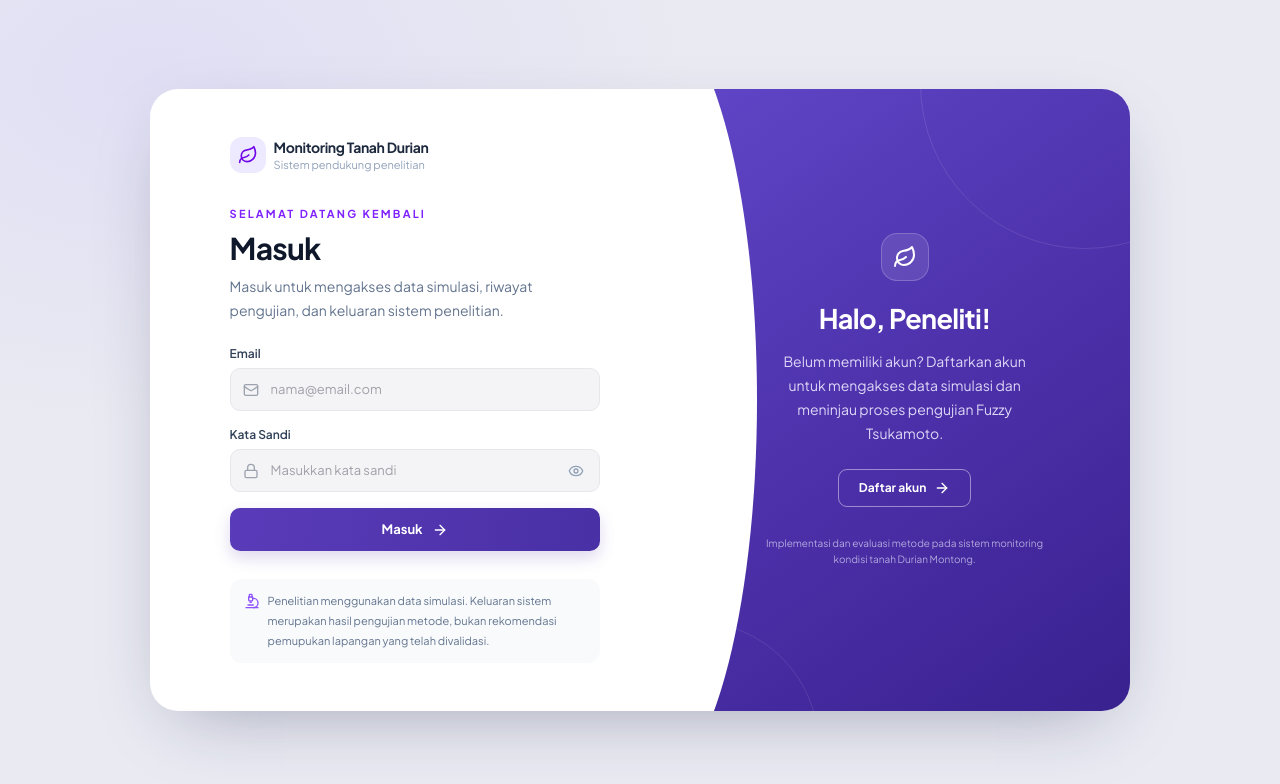
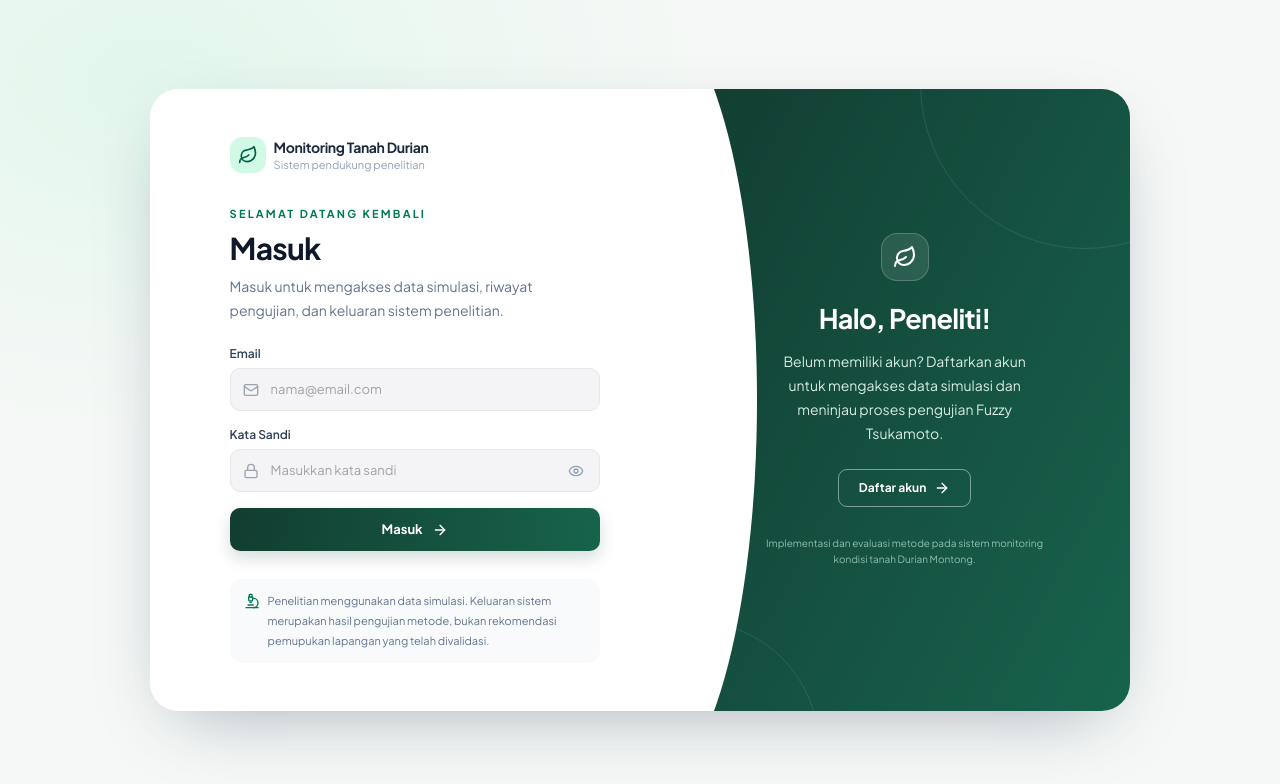
Before and after one commit to andri-irawan79/monitoring_web, a Vue app in the folder frontend/: page /login in a window 1280 px wide. Shown: the top 784 px of the page. Built offline with nearby package versions, Linux system fonts and the light colour scheme; no server answers.

Commit message:
Align login authentication palette with dashboard emerald theme

```diff
--- a/frontend/src/views/LoginView.vue
+++ b/frontend/src/views/LoginView.vue
@@ -71,7 +71,7 @@ const submitLogin = async () => {
       <div class="flex items-center px-6 py-9 sm:px-10 sm:py-12 lg:px-12">
         <div class="mx-auto w-full max-w-[370px]">
           <div class="mb-8 flex items-center justify-center gap-2 lg:justify-start">
-            <div class="flex h-9 w-9 items-center justify-center rounded-xl bg-violet-100 text-violet-700">
+            <div class="flex h-9 w-9 items-center justify-center rounded-xl bg-emerald-100 text-emerald-800">
               <Leaf class="h-5 w-5" />
             </div>
             <div>
@@ -81,7 +81,7 @@ const submitLogin = async () => {
           </div>
 
           <div class="mb-6 text-center lg:text-left">
-            <p class="mb-2 text-[11px] font-bold uppercase tracking-[0.2em] text-violet-600">
+            <p class="mb-2 text-[11px] font-bold uppercase tracking-[0.2em] text-emerald-700">
               Selamat datang kembali
             </p>
             <h1 class="text-3xl font-bold tracking-tight text-slate-900">Masuk</h1>
@@ -176,7 +176,7 @@ const submitLogin = async () => {
           </form>
 
           <div class="mt-7 flex items-start gap-2 rounded-xl bg-slate-50 px-3.5 py-3 text-[11px] leading-5 text-slate-500">
-            <Microscope class="mt-0.5 h-4 w-4 shrink-0 text-violet-500" />
+            <Microscope class="mt-0.5 h-4 w-4 shrink-0 text-emerald-700" />
             <p>
               Penelitian menggunakan data simulasi. Keluaran sistem merupakan hasil pengujian metode, bukan rekomendasi pemupukan lapangan yang telah divalidasi.
             </p>
@@ -192,14 +192,14 @@ const submitLogin = async () => {
             <Leaf class="h-6 w-6 text-white" />
           </div>
           <p class="text-2xl font-bold tracking-tight sm:text-[27px]">Halo, Peneliti!</p>
-          <p class="mx-auto mt-3 max-w-[250px] text-sm leading-6 text-violet-100/90">
+          <p class="mx-auto mt-3 max-w-[250px] text-sm leading-6 text-emerald-50/90">
             Belum memiliki akun? Daftarkan akun untuk mengakses data simulasi dan meninjau proses pengujian Fuzzy Tsukamoto.
           </p>
           <RouterLink to="/register" class="auth-side-button mt-6">
             Daftar akun
             <ArrowRight class="h-4 w-4" />
           </RouterLink>
-          <p class="mt-7 text-[10px] leading-4 text-violet-100/65">
+          <p class="mt-7 text-[10px] leading-4 text-emerald-100/65">
             Implementasi dan evaluasi metode pada sistem monitoring kondisi tanah Durian Montong.
           </p>
         </div>
@@ -217,11 +217,11 @@ const submitLogin = async () => {
         aria-label="Login berhasil, sedang menyiapkan dashboard"
       >
         <section class="w-full max-w-sm rounded-[28px] border border-white/70 bg-white p-7 text-center shadow-2xl shadow-slate-950/20 sm:p-8">
-          <div class="mx-auto flex h-16 w-16 items-center justify-center rounded-full bg-violet-50 ring-8 ring-violet-50/70">
-            <CheckCircle2 class="h-9 w-9 text-violet-600" />
+          <div class="mx-auto flex h-16 w-16 items-center justify-center rounded-full bg-emerald-50 ring-8 ring-emerald-50/70">
+            <CheckCircle2 class="h-9 w-9 text-emerald-700" />
           </div>
 
-          <p class="mt-6 text-[11px] font-bold uppercase tracking-[0.18em] text-violet-700">
+          <p class="mt-6 text-[11px] font-bold uppercase tracking-[0.18em] text-emerald-700">
             Autentikasi Berhasil
           </p>
           <h2 class="mt-2 text-xl font-bold tracking-tight text-slate-900">
@@ -231,13 +231,13 @@ const submitLogin = async () => {
             Menyiapkan halaman sistem penelitian Anda.
           </p>
 
-          <div class="mt-6 flex items-center justify-center gap-2 text-sm font-semibold text-violet-700">
+          <div class="mt-6 flex items-center justify-center gap-2 text-sm font-semibold text-emerald-700">
             <LoaderCircle class="h-4 w-4 animate-spin" />
             <span>Membuka dashboard</span>
           </div>
 
-          <div class="mt-4 h-1.5 overflow-hidden rounded-full bg-violet-100">
-            <div class="login-progress h-full rounded-full bg-gradient-to-r from-violet-500 to-indigo-500" />
+          <div class="mt-4 h-1.5 overflow-hidden rounded-full bg-emerald-100">
+            <div class="login-progress h-full rounded-full bg-gradient-to-r from-emerald-500 to-lime-500" />
           </div>
         </section>
       </div>
@@ -248,8 +248,8 @@ const submitLogin = async () => {
 <style scoped>
 .auth-page {
   background:
-    radial-gradient(ellipse at 12% 10%, rgba(196, 181, 253, 0.22), transparent 34%),
-    #e9eaf2;
+    radial-gradient(ellipse at 12% 10%, rgba(167, 243, 208, 0.25), transparent 34%),
+    #f5f8f6;
 }
 
 .auth-shell {
@@ -257,7 +257,7 @@ const submitLogin = async () => {
 }
 
 .auth-side {
-  background: linear-gradient(145deg, #6046c7 0%, #4b2fa8 55%, #39218f 100%);
+  background: linear-gradient(118deg, #123d31 0%, #155342 58%, #17634c 100%);
 }
 
 .auth-side::before {
@@ -311,7 +311,7 @@ const submitLogin = async () => {
 }
 
 .auth-input-wrap:focus-within .auth-input-icon {
-  color: #6d4bc3;
+  color: #047857;
 }
 
 .auth-input {
@@ -339,9 +339,9 @@ const submitLogin = async () => {
 }
 
 .auth-input:focus {
-  border-color: #7659ce;
+  border-color: #059669;
   background: #fff;
-  box-shadow: 0 0 0 3px rgba(118, 89, 206, 0.12);
+  box-shadow: 0 0 0 3px rgba(16, 185, 129, 0.12);
 }
 
 .auth-input:disabled {
@@ -357,23 +357,23 @@ const submitLogin = async () => {
   justify-content: center;
   gap: 9px;
   border-radius: 10px;
-  background: linear-gradient(100deg, #5a3bb9, #4930a5);
+  background: linear-gradient(100deg, #123d31, #17634c);
   padding: 10px 16px;
   color: white;
   font-size: 13px;
   font-weight: 700;
-  box-shadow: 0 7px 16px rgba(75, 47, 168, 0.18);
+  box-shadow: 0 7px 16px rgba(15, 65, 48, 0.18);
   transition: transform 160ms ease, box-shadow 160ms ease, opacity 160ms ease;
 }
 
 .auth-submit:hover:not(:disabled) {
   transform: translateY(-1px);
-  box-shadow: 0 10px 20px rgba(75, 47, 168, 0.23);
+  box-shadow: 0 10px 20px rgba(15, 65, 48, 0.23);
 }
 
 .auth-submit:focus-visible,
 .auth-side-button:focus-visible {
-  outline: 3px solid rgba(167, 139, 250, 0.55);
+  outline: 3px solid rgba(110, 231, 183, 0.55);
   outline-offset: 3px;
 }
 
```
